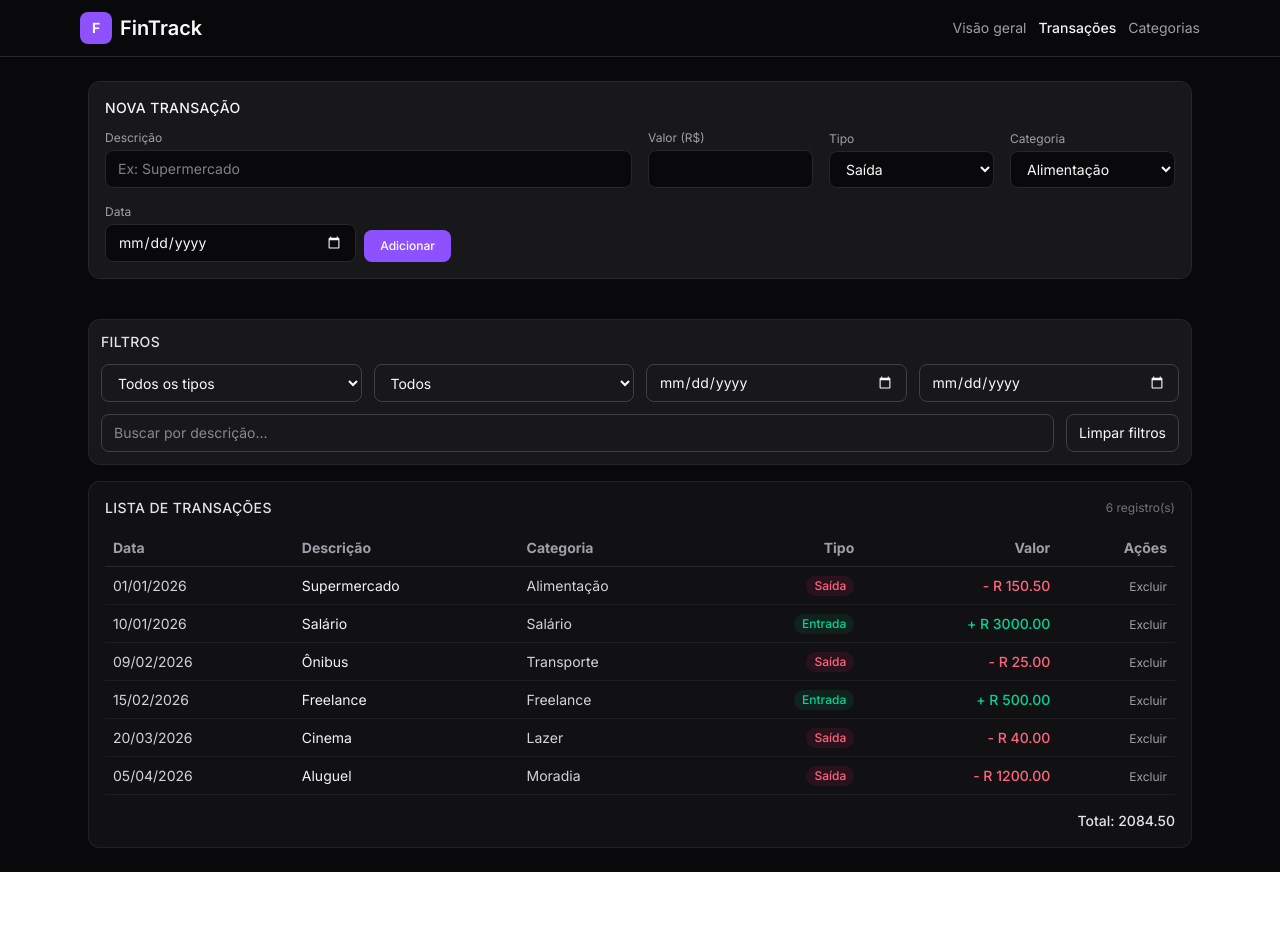
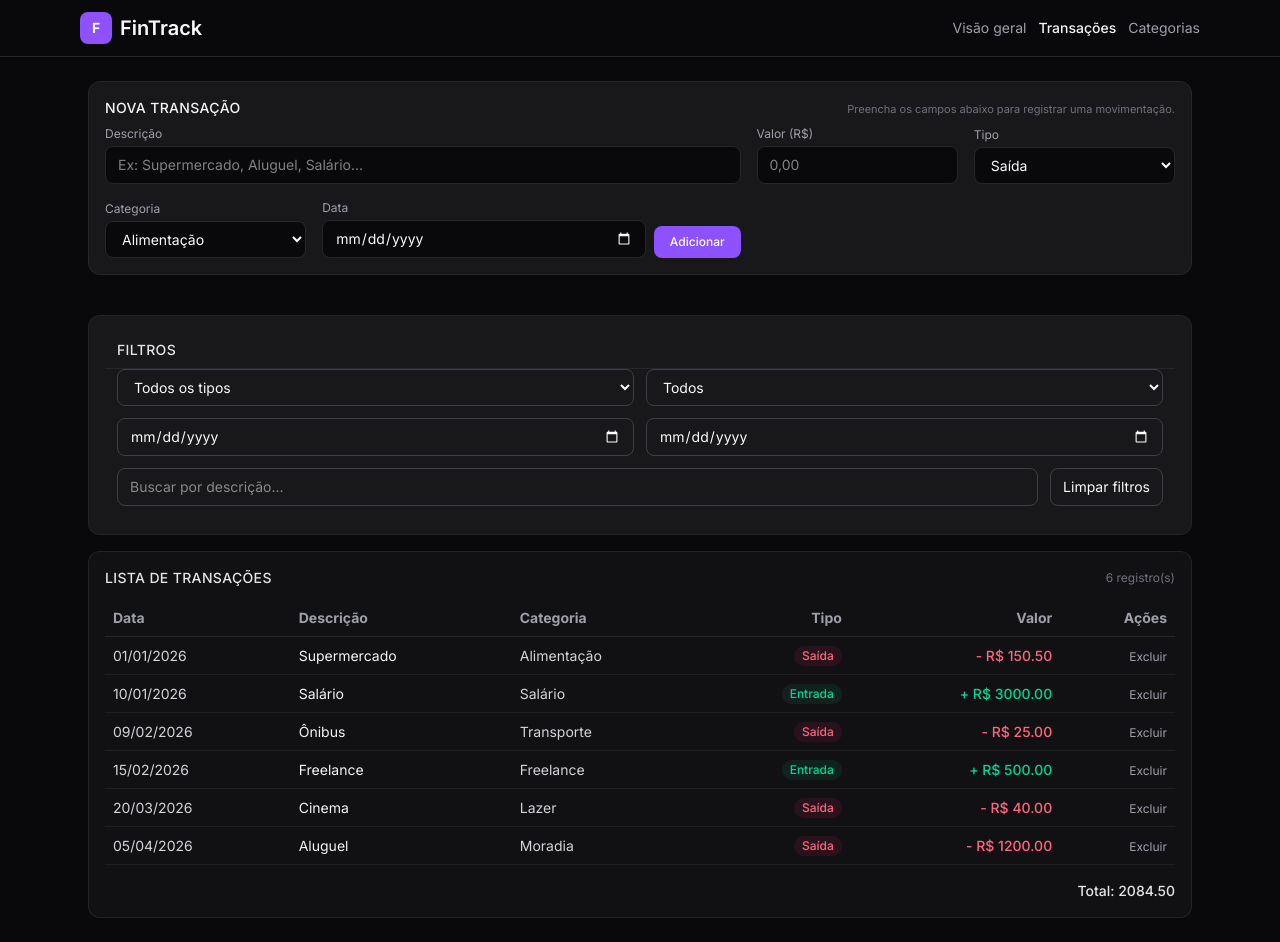
Before and after one commit to ManzanoW/fintrack, a Next.js app: page /transactions in a window 1280 px wide. Before the commit the page ends 872 px from the top, so only its background shows below. Built offline with nearby package versions, Linux system fonts and the light colour scheme.

Commit message:
feat: improved mobile layout for transactions form, filters and list

```diff
--- a/src/app/transactions/page.tsx
+++ b/src/app/transactions/page.tsx
@@ -1,7 +1,6 @@
 "use client";
 import { useMemo, useState } from "react";
 import Header from "../header/Header";
-import { CalendarIcon } from "@heroicons/react/24/outline";
 
 interface Transaction {
   id: number;
@@ -76,6 +75,8 @@ const categories = [
 export default function TransactionsPage() {
   const [transactions, setTransactions] =
     useState<Transaction[]>(mockTransactions);
+
+  const [isFiltersOpen, setIsFiltersOpen] = useState(false);
 
   const [filters, setFilters] = useState({
     type: "todos", // 'todos' | 'entrada' | 'saída'
@@ -176,12 +177,15 @@ export default function TransactionsPage() {
     <div className="min-h-screen bg-zinc-950 text-zinc-50 ">
       <Header />
       <main className="mx-auto max-w-6xl px-4 sm:px-6 py-4 sm:py-6 space-y-4">
-        {/* Formulário de nova transação / edição */}
+        {/* Formulário de nova transação*/}
         <section className="bg-zinc-900 border border-zinc-800 rounded-xl p-4 mb-10">
-          <div className="flex items-center justify-between mb-3">
+          <div className="flex items-center justify-between mb-2">
             <h2 className="text-sm font-medium text-zinc-100 uppercase tracking-wide">
               {editingId ? "Editar transação" : "Nova transação"}
             </h2>
+            <p className="text-[11px] text-zinc-500 mt-0.5 hidden sm:block">
+              Preencha os campos abaixo para registrar uma movimentação.
+            </p>
             {editingId && (
               <span className="text-[10px] px-2 py-0.5 rounded-full bg-amber-500/10 text-amber-400 border border-amber-500/40">
                 Modo edição
@@ -191,7 +195,7 @@ export default function TransactionsPage() {
 
           <form
             onSubmit={handleSubmit}
-            className="grid gap-3 sm:gap-4 md:grid-cols-6 items-end"
+            className="grid gap-3 sm:gap-4 md:grid-cols-5 items-end"
           >
             {/* 1ª linha: descrição + valor */}
             <div className="md:col-span-3">
@@ -205,7 +209,7 @@ export default function TransactionsPage() {
                   setFormData((f) => ({ ...f, description: e.target.value }))
                 }
                 className="w-full bg-zinc-950 border border-zinc-800 rounded-lg px-3 py-2 text-sm outline-none focus:border-violet-500"
-                placeholder="Ex: Supermercado"
+                placeholder="Ex: Supermercado, Aluguel, Salário..."
               />
             </div>
 
@@ -221,6 +225,7 @@ export default function TransactionsPage() {
                   setFormData((f) => ({ ...f, amount: Number(e.target.value) }))
                 }
                 className="w-full bg-zinc-950 border border-zinc-800 rounded-lg px-3 py-2 text-sm outline-none focus:border-violet-500 "
+                placeholder="0,00"
               />
             </div>
 
@@ -298,11 +303,24 @@ export default function TransactionsPage() {
         </section>
 
         {/* Filtros */}
-        <section className="bg-zinc-900 border border-zinc-800/80 rounded-xl p-3">
-          <h2 className="text-sm font-medium text-zinc-200 mb-3 uppercase tracking-wide">
-            Filtros
-          </h2>
-          <div className="grid gap-3 md:grid-cols-4">
+        <section className="bg-zinc-900 border border-zinc-800/80 rounded-xl p-0 sm:p-4">
+          {/* Mobile: botão para mostrar/ocultar filtros */}
+          <button
+            type="button"
+            onClick={() => setIsFiltersOpen((prev) => !prev)}
+            className="w-full flex items-center justify-between px-3 py-2 text-sm font-medium uppercase tracking-wide text-zinc-200 sm:cursor-default"
+          >
+            <span>Filtros</span>
+            <span className="text-[11px] text-zinc-500 sm:hidden">
+              {isFiltersOpen ? "Ocultar" : "Mostrar"}
+            </span>
+          </button>
+          {/* Filtros (sempre visíveis no desktop, toggle no mobile) */}
+          <div
+            className={`px-3 pb-3 pt-0 space-y-3 border-t border-zinc-800 ${isFiltersOpen ? "block" : "hidden"} sm:block`}
+          >
+            {/* linha 1: tipo + categoria (quebram em coluna no mobile) */}
+            <div className="grid gap-3 sm:grid-cols-2">
               <select
                 value={filters.type}
                 onChange={(e) =>
@@ -328,7 +346,10 @@ export default function TransactionsPage() {
                   </option>
                 ))}
               </select>
+            </div>
 
+            {/* linha 2: datas */}
+            <div className="grid gap-3 sm:grid-cols-2">
               <input
                 type="date"
                 value={filters.startDate}
@@ -337,7 +358,6 @@ export default function TransactionsPage() {
                 }
                 className="bg-zinc-900 border border-zinc-700 rounded-lg px-3 py-2 text-sm outline-none focus:border-violet-500"
               />
-
               <input
                 type="date"
                 value={filters.endDate}
@@ -348,7 +368,8 @@ export default function TransactionsPage() {
               />
             </div>
 
-          <div className="mt-3 flex flex-col md:flex-row gap-3 justify-between">
+            {/* linha 3: busca + limpar */}
+            <div className="flex flex-col sm:flex-row gap-3">
               <input
                 type="text"
                 placeholder="Buscar por descrição..."
@@ -372,6 +393,7 @@ export default function TransactionsPage() {
               >
                 Limpar filtros
               </button>
+            </div>
           </div>
         </section>
 
@@ -404,7 +426,7 @@ export default function TransactionsPage() {
                         : "text-rose-400"
                     }`}
                   >
-                    {t.type === "entrada" ? "+" : "-"} R{" "}
+                    {t.type === "entrada" ? "+" : "-"} R${" "}
                     {Math.abs(t.amount).toFixed(2)}
                   </span>
                 </div>
@@ -485,7 +507,7 @@ export default function TransactionsPage() {
                           : "text-rose-400"
                       }`}
                     >
-                      {t.type === "entrada" ? "+" : "-"} R{" "}
+                      {t.type === "entrada" ? "+" : "-"} R${" "}
                       {Math.abs(t.amount).toFixed(2)}
                     </td>
                     <td className="py-2 px-2 text-right">
```
Lines whose indentation alone changed are shown as unchanged.
